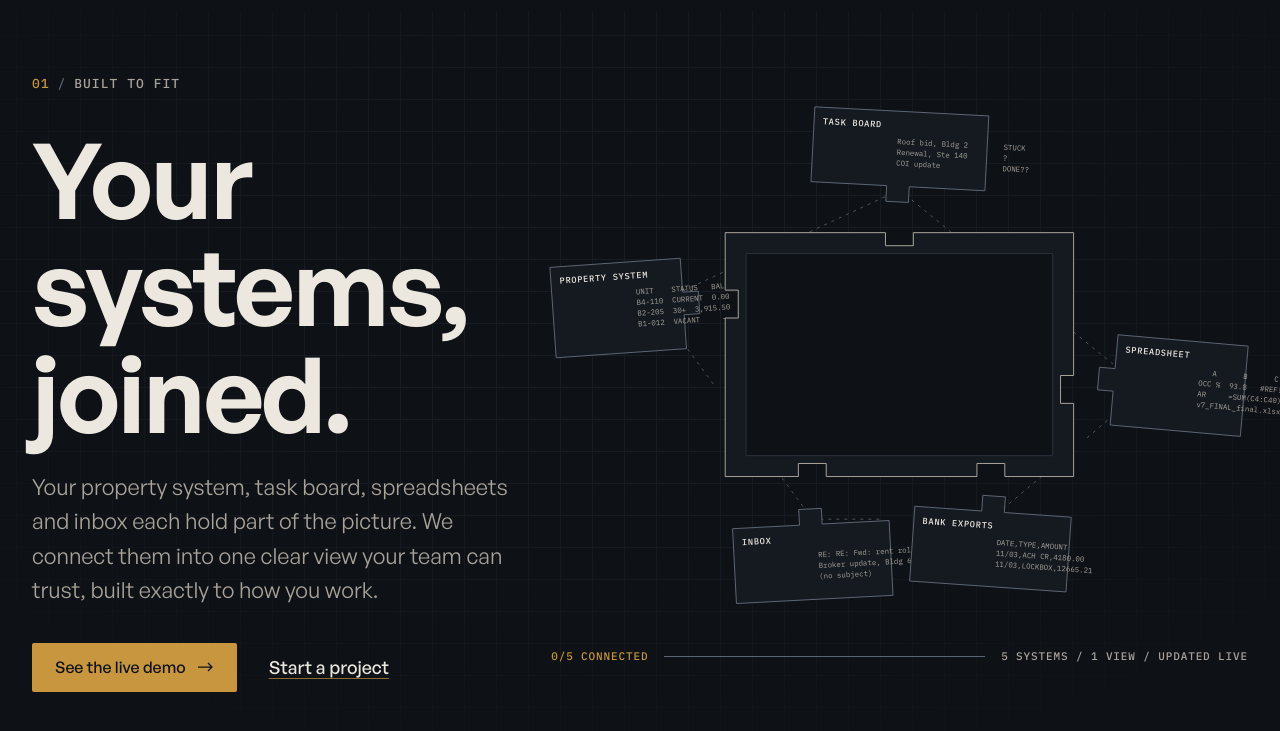
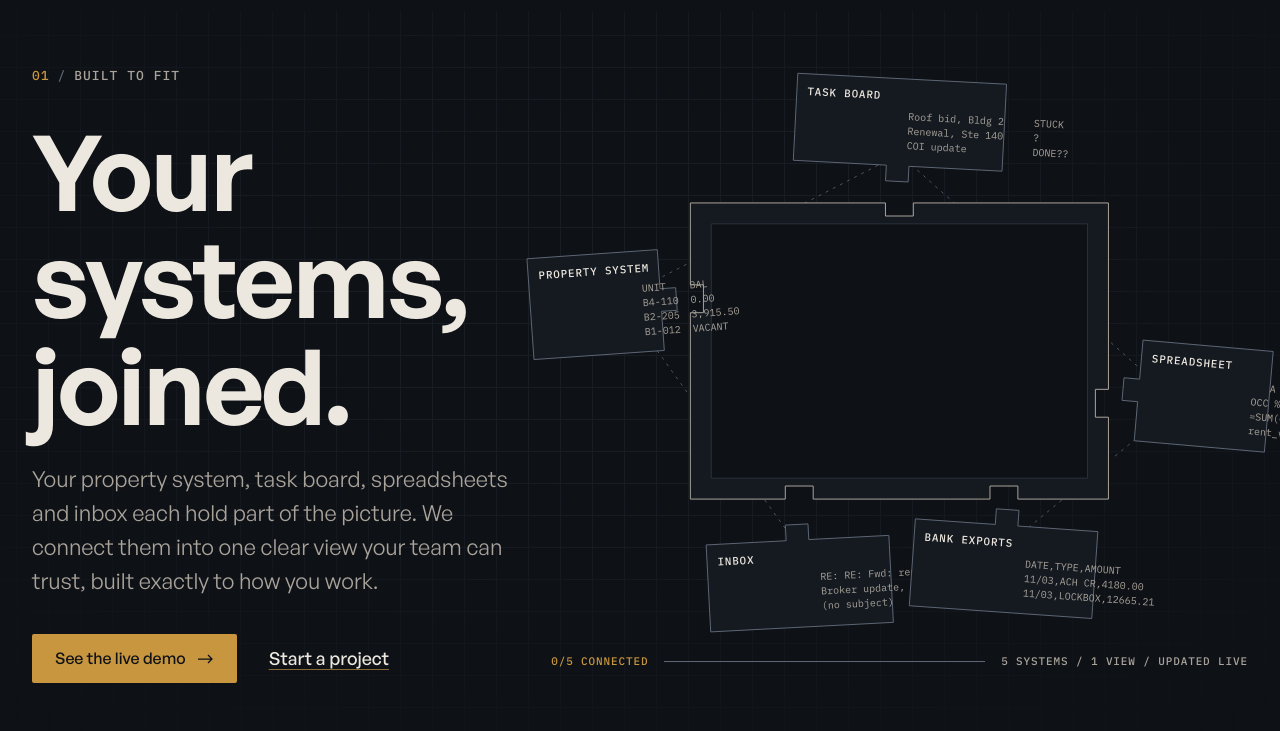
Before and after one commit to brianmsv-dev/tenonpath-site, an Astro site: page / in a window 1280 px wide. Shown: the part 61-792 px from the top of the page. Built offline with nearby package versions, Linux system fonts and the light colour scheme; Astro itself is replaced by a stand-in of ours.

Commit message:
phase 2: larger hero drawing with readable snippets
Wide layout redrawn tighter (800x630) with a 480 unit frame, so the
drawing fills the right 7 columns, about 27% larger at 1440px.
Snippet text 11.5 units (about 11px at 1440), still mono and dim.
Drawing capped to the viewport height and headline capped at 14svh
so the pinned hero fits 1280x720. Chart line no longer leaks before
it draws.

Co-Authored-By: Claude Opus 5.5 <noreply@anthropic.com>

```diff
--- a/src/components/Hero.astro
+++ b/src/components/Hero.astro
@@ -93,7 +93,7 @@ import { WIDE, COMPACT } from '../data/joinery';
     position: relative;
   }
   .joinery-figure__stage :global(.joinery-figure__wide) {
-    aspect-ratio: 800 / 600;
+    aspect-ratio: 800 / 630;
   }
   .joinery-figure__stage :global(.joinery-figure__compact) {
     display: none;
@@ -164,10 +164,19 @@ import { WIDE, COMPACT } from '../data/joinery';
     }
     .hero__visual {
       grid-column: 6 / span 7;
+      align-self: center;
     }
-    /* The headline must fit 5 columns: cap it to the viewport as well as the brand scale. */
+    .hero {
+      padding-block: var(--space-6);
+    }
+    /* Pinned hero must fit the screen: never taller than the viewport allows. */
+    .joinery-figure__stage :global(.joinery-figure__wide) {
+      max-height: calc(100svh - var(--header-h) - 7rem);
+    }
+    /* The headline must fit 5 columns, and the pinned hero must fit short laptop screens:
+       cap it by viewport width and height as well as the brand scale. */
     .hero__title {
-      font-size: min(var(--fs-hero), 8.2vw);
+      font-size: min(var(--fs-hero), 8.2vw, 14svh);
     }
   }
 </style>
--- a/src/components/JoinerySvg.astro
+++ b/src/components/JoinerySvg.astro
@@ -18,7 +18,7 @@ const frame = framePath(l);
 const f = l.frame;
 const panel = { x: f.x + f.band, y: f.y + f.band, w: f.w - 2 * f.band, h: f.h - 2 * f.band };
 const t = l.type;
-const pad = l.name === 'wide' ? 16 : 14;
+const pad = l.name === 'wide' ? 18 : 14;
 
 // Dashboard layout, derived from the panel so both layouts share one recipe.
 const headerY = panel.y + pad + t.header * 0.8;
@@ -78,19 +78,20 @@ const links = l.links.map(([a, b]) => {
   <!-- Dashboard -->
   <g class="jn-dash">
     <g data-dash>
-      <text class="jn-header" x={panel.x + pad} y={headerY}>Portfolio overview</text>
+      <text class="jn-header" x={panel.x + pad} y={headerY} font-size={t.header}>Portfolio overview</text>
       <line class="jn-rule" x1={panel.x} y1={ruleY} x2={panel.x + panel.w} y2={ruleY} />
     </g>
     {
       figs.map((fig) => (
         <g data-dash>
-          <text class="jn-fig-label" x={fig.x} y={fig.labelY}>
+          <text class="jn-fig-label" x={fig.x} y={fig.labelY} font-size={t.figLabel}>
             {fig.label.toUpperCase()}
           </text>
           <text
             class:list={['jn-fig-value', fig.tone === 'alert' && 'jn-fig-value--alert']}
             x={fig.x}
             y={fig.valueY}
+            font-size={t.figValue}
             data-count={fig.value}
             data-format={fig.format}
           >
@@ -111,14 +112,14 @@ const links = l.links.map(([a, b]) => {
       <g class="jn-block" data-block={i} data-axis={b.axis} data-from={b.from} data-rot={b.rot}>
         <path class="jn-block__shape" d={b.path} />
         {b.label.map((line, n) => (
-          <text class="jn-block__label" x={b.x + 10} y={b.y + 8 + t.label * (n + 1) * 1.15}>
+          <text class="jn-block__label" x={b.x + 12} y={b.y + 10 + t.label * (n + 1) * 1.15} font-size={t.label}>
             {line}
           </text>
         ))}
         {b.snippet && (
           <g class="jn-block__snippet" data-snippet>
             {b.snippet.map((line, n) => (
-              <text x={b.x + 10} y={b.y + 14 + t.label * 1.15 + (n + 1) * t.snippet * 1.45} xml:space="preserve">
+              <text x={b.x + 12} y={b.y + 16 + t.label * 1.15 + (n + 1) * t.snippet * 1.45} font-size={t.snippet} xml:space="preserve">
                 {line}
               </text>
             ))}
@@ -212,23 +213,14 @@ const links = l.links.map(([a, b]) => {
   .jn-fig-value--alert {
     fill: var(--alert);
   }
+  /* No non-scaling-stroke here: Chrome then measures the draw-in dash in screen pixels,
+     which leaves part of the line visible before it is meant to draw. */
   .jn-chart {
     fill: none;
     stroke: var(--data);
     stroke-width: 2;
     stroke-linejoin: round;
     stroke-linecap: round;
-    vector-effect: non-scaling-stroke;
   }
 
-  /* Type sizes per layout, in user units */
-  .joinery--wide .jn-block__label { font-size: 10px; }
-  .joinery--wide .jn-block__snippet text { font-size: 8.5px; }
-  .joinery--wide .jn-header { font-size: 15px; }
-  .joinery--wide .jn-fig-label { font-size: 8.5px; }
-  .joinery--wide .jn-fig-value { font-size: 22px; }
-  .joinery--compact .jn-block__label { font-size: 9.5px; }
-  .joinery--compact .jn-header { font-size: 16px; }
-  .joinery--compact .jn-fig-label { font-size: 10.5px; }
-  .joinery--compact .jn-fig-value { font-size: 26px; }
 </style>
--- a/src/data/joinery.ts
+++ b/src/data/joinery.ts
@@ -62,55 +62,57 @@ export function formatFigure(v: number, format: 'pct' | 'usd' | 'int') {
 
 export const WIDE: Layout = {
   name: 'wide',
+  // Tight to the seated drawing so it fills its 7 columns. Loose blocks may start a little
+  // outside the box (the SVG overflows visibly into the gutter and side padding).
   width: 800,
-  height: 600,
-  frame: { x: 200, y: 150, w: 400, h: 280, band: 24 },
+  height: 630,
+  frame: { x: 160, y: 140, w: 480, h: 340, band: 24 },
   gap: 6,
   tongue: { len: 18, width: 26 },
   clearance: 3,
-  type: { label: 10, snippet: 8.5, header: 15, figLabel: 8.5, figValue: 22 },
+  type: { label: 12.5, snippet: 11.5, header: 18, figLabel: 10.5, figValue: 27 },
   blocks: [
     {
       id: 'property',
       label: ['PROPERTY SYSTEM'],
       side: 'left',
-      along: 232,
+      along: 250,
       w: 150,
-      h: 104,
-      from: -42,
+      h: 116,
+      from: -28,
       rot: -4,
-      snippet: ['UNIT    STATUS   BAL', 'B4-110  CURRENT  0.00', 'B2-205  30+  3,915.50', 'B1-012  VACANT     -'],
+      snippet: ['UNIT    BAL', 'B4-110  0.00', 'B2-205  3,915.50', 'B1-012  VACANT'],
     },
     {
       id: 'tasks',
       label: ['TASK BOARD'],
       side: 'top',
       along: 400,
-      w: 200,
-      h: 86,
-      from: -44,
+      w: 240,
+      h: 100,
+      from: -32,
       rot: 3,
-      snippet: ['Roof bid, Bldg 2        STUCK', 'Renewal, Ste 140        ?', 'COI update              DONE??'],
+      snippet: ['Roof bid, Bldg 2     STUCK', 'Renewal, Ste 140     ?', 'COI update           DONE??'],
     },
     {
       id: 'sheet',
       label: ['SPREADSHEET'],
       side: 'right',
-      along: 330,
+      along: 370,
       w: 150,
-      h: 104,
-      from: 40,
+      h: 116,
+      from: 28,
       rot: 5,
-      snippet: ['   A      B      C', 'OCC %  93.8   #REF!', 'AR     =SUM(C4:C40)', 'v7_FINAL_final.xlsx'],
+      snippet: ['   A      B', 'OCC %  #REF!', '=SUM(C4:C40)', 'rent_v7_FINAL.xlsx'],
     },
     {
       id: 'inbox',
       label: ['INBOX'],
       side: 'bottom',
-      along: 300,
-      w: 180,
-      h: 86,
-      from: 46,
+      along: 285,
+      w: 210,
+      h: 100,
+      from: 36,
       rot: -3,
       snippet: ['RE: RE: Fwd: rent roll v7', 'Broker update, Bldg 6', '(no subject)'],
     },
@@ -118,10 +120,10 @@ export const WIDE: Layout = {
       id: 'bank',
       label: ['BANK EXPORTS'],
       side: 'bottom',
-      along: 505,
-      w: 180,
-      h: 86,
-      from: 38,
+      along: 520,
+      w: 210,
+      h: 100,
+      from: 30,
       rot: 4,
       snippet: ['DATE,TYPE,AMOUNT', '11/03,ACH CR,4180.00', '11/03,LOCKBOX,12665.21'],
     },
```
